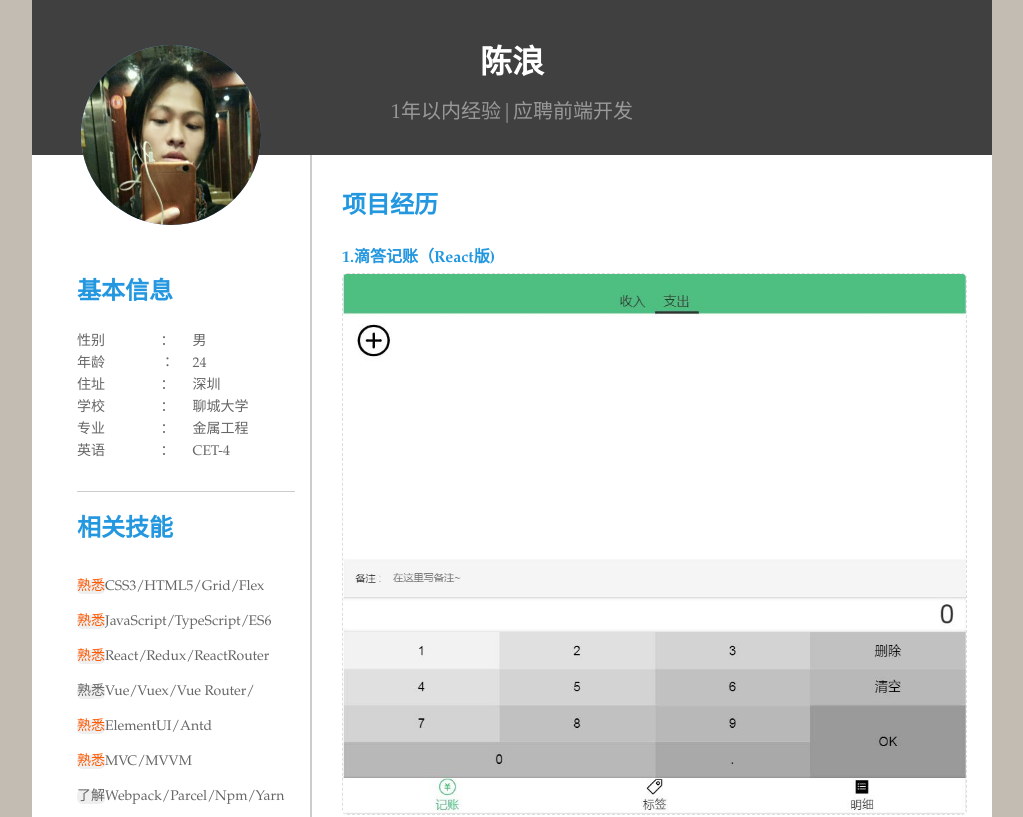
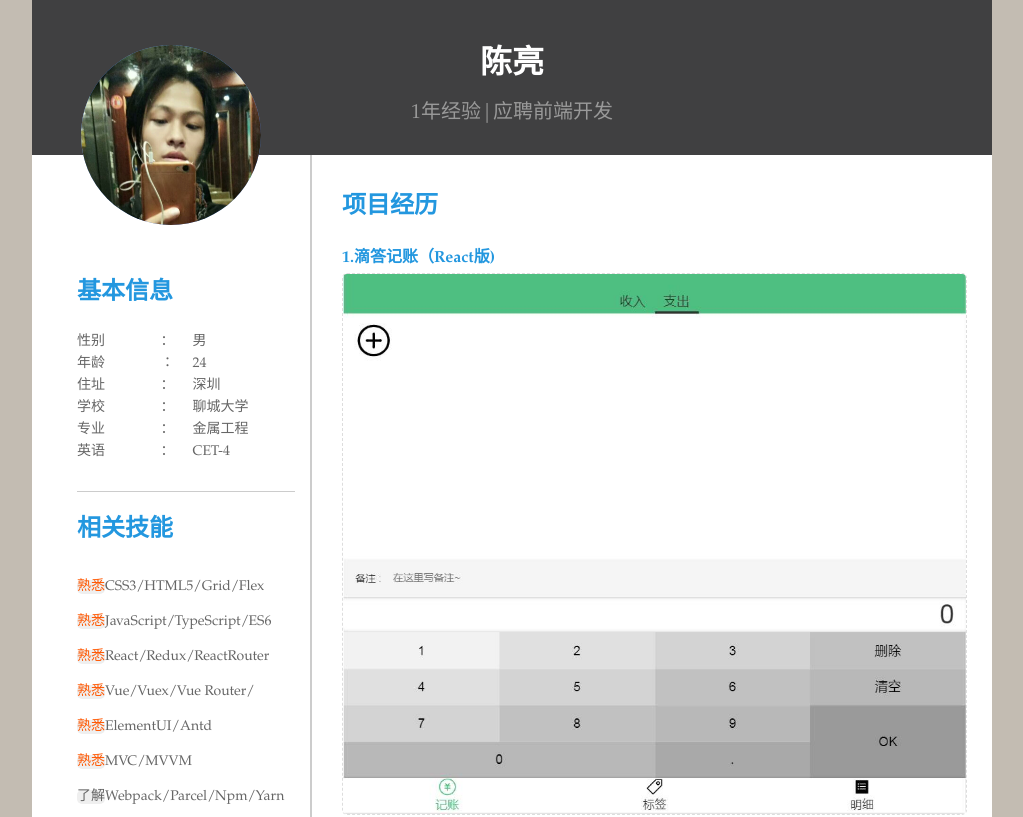
Before and after one commit to clang1996/myresume, a plain HTML site: page index.html in a window 1280 px wide. Shown: the top 817 px of the page, without its empty margins (128-1151 px from the left). Drawn offline with Linux system fonts and the light colour scheme.

Commit message:
更新简历内容

```diff
--- a/index.html
+++ b/index.html
@@ -6,7 +6,7 @@
     <meta name="viewport"
           content="width=device-width, user-scalable=no, initial-scale=1.0, maximum-scale=1.0, minimum-scale=1.0">
     <meta http-equiv="X-UA-Compatible" content="ie=edge">
-    <title>陈浪—面试前端开发—2020</title>
+    <title>陈亮—面试前端开发—2020</title>
     <link rel="stylesheet" href="./css/main.css" media="(min-width:426px)">
     <link rel="stylesheet" href="./css/phone.css" media="(max-width:425px)">
     <link rel="stylesheet" href="./css/print.css" media="print">
@@ -15,8 +15,8 @@
 <body>
 <div id="page" class="layout">
     <header>
-        <h1>陈浪</h1>
-        <p>1年以内经验|应聘前端开发</p>
+        <h1>陈亮</h1>
+        <p>1年经验|应聘前端开发</p>
     </header>
     <aside>
         <div class="avader">
@@ -69,7 +69,7 @@
                 </div>
 
                 <div class="item">
-                    <p class="keyword"><span class="highlight" style="color: #666666">
+                    <p class="keyword"><span class="highlight">
                                 熟悉</span>Vue/Vuex/Vue Router/</p>
                 </div>
                 <div class="item">
```
